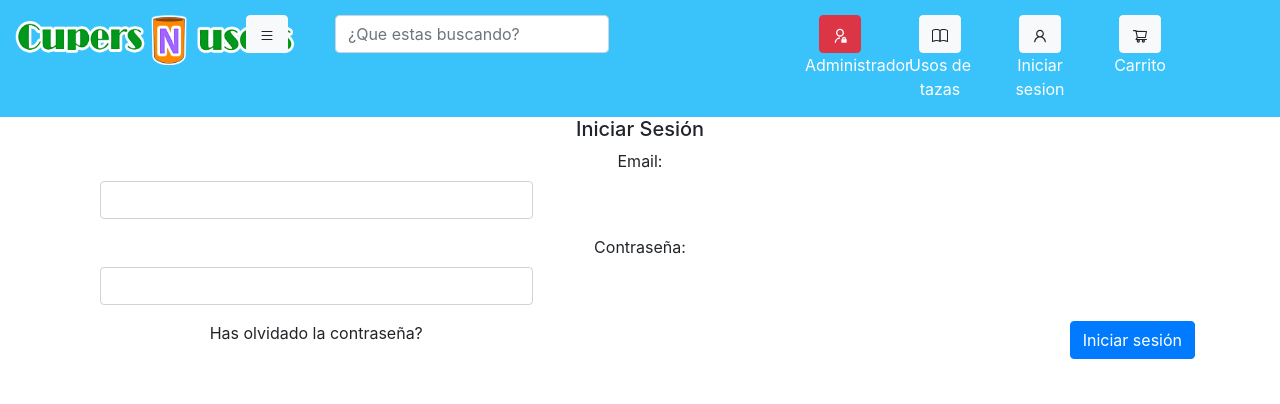
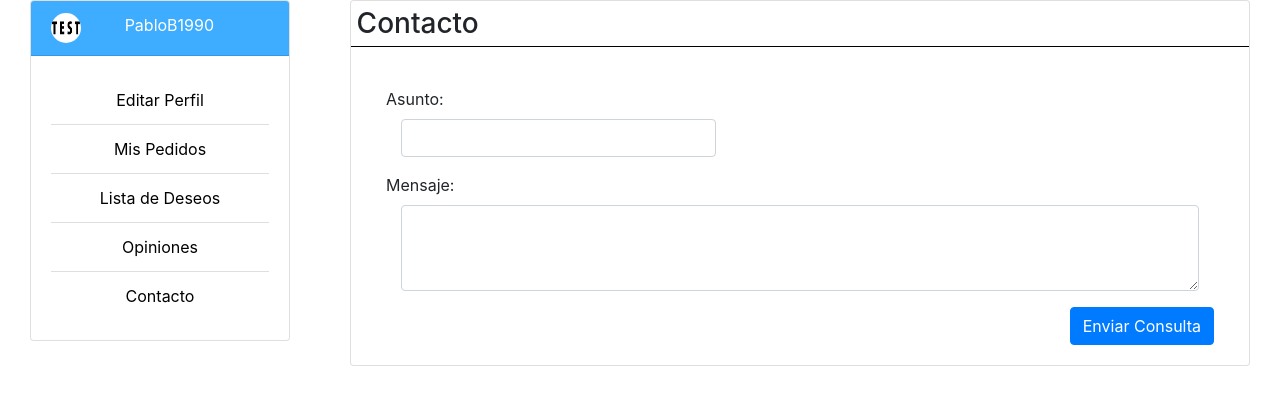
Before and after one commit to alexandergf/CupersNUsers, a React (Create React App) app in the folder frontend/: page /Contacto in a window 1280 px wide. Shown: the top 404 px of the page. Built offline with nearby package versions, Linux system fonts and the light colour scheme.

Commit message:
Arreglos contacto y perfil en general, linkeado contacto, y arreglos de maquetacion varios

```diff
--- a/frontend/src/App.js
+++ b/frontend/src/App.js
@@ -2,23 +2,13 @@ import React from 'react';
 import './assets/css/App.css';
 import 'bootstrap/dist/css/bootstrap.min.css';
 
-import Nav from './componentes/nav/Nav';
-import Footer from './componentes/footer/Footer';
-import CuerpoTazas from './componentes/usosTazas/CuerpoTazas';
-import Contacto from './componentes/contacto/Contacto';
-import Login from './componentes/usuarios/Login'
+import Perfil from './componentes/perfil/perfil';
 
 
 function App() {
   return (
     <div className="App">
-
-      <nav className="NavCss"><Nav/></nav>
-
-      <div>
-      <Login/>
-      </div>
-
+      <Perfil />
     </div>
   );
 }
--- a/frontend/src/assets/css/Contacto.css
+++ b/frontend/src/assets/css/Contacto.css
@@ -1,6 +1,7 @@
 .ContactoTitulo {
     border-bottom: 1px solid black;
     text-align: left;
+    padding: .1em 0;
 }
 
 .Submit {
--- a/frontend/src/assets/css/perfil.css
+++ b/frontend/src/assets/css/perfil.css
@@ -7,6 +7,7 @@
 .edit-perfil .card .editPerfil-title, .edit-perfil .card .password-title {
   border-bottom: 1px solid black;
   margin-bottom: 1em;
+  padding: 0.2em;
 }
 
 .edit-perfil .card .btn {
@@ -41,7 +42,7 @@
       -ms-flex-pack: justify;
           justify-content: space-between;
   border-bottom: 1px solid black;
-  padding-bottom: 0.2em;
+  padding: 0.2em;
 }
 
 .wish-perfil .wish-title .btn {
@@ -70,7 +71,7 @@
 }
 
 .opinion-perfil .opinion-title {
-  padding: 0.2em 0.2em;
+  padding: 0.2em;
   text-align: left;
   border-bottom: 1px solid black;
 }
@@ -80,16 +81,12 @@
 }
 
 .pedidos-perfil .pedidos-title {
-  text-align: start;
   border-bottom: 1px solid black;
-  padding: 0.3em;
-  margin-bottom: 1.5em;
+  padding: 0.2em;
 }
 
 .pedidos-perfil .card .card-title {
   text-align: start;
-  border-bottom: 1px solid black;
-  padding: 0.2em;
 }
 
 .pedidos-perfil .card .card-title .row-title-pedido {
@@ -172,4 +169,18 @@
 .items-pedidos .row .item-unidades {
   color: #8b8a8a;
 }
+
+.Contacto .ContactoTitulo {
+  border-bottom: 1px solid black;
+  text-align: left;
+  padding: .2em;
+}
+
+.Contacto .Submit {
+  float: right;
+}
+
+.Contacto .Formulario {
+  text-align: left;
+}
 /*# sourceMappingURL=perfil.css.map */
--- a/frontend/src/assets/css/perfil.scss
+++ b/frontend/src/assets/css/perfil.scss
@@ -6,6 +6,7 @@
         .editPerfil-title, .password-title{
             border-bottom: 1px solid black;
             margin-bottom: 1em;
+            padding: 0.2em;
         }
         .btn{
             padding: 0.5em 3.5em;
@@ -39,7 +40,7 @@
         display: flex;
         justify-content: space-between;
         border-bottom: 1px solid black;
-        padding-bottom: 0.2em;
+        padding: 0.2em;
         .btn{
             padding: 0.3em 3.5em;
             background-color: #4cb30b;
@@ -66,7 +67,7 @@
         display: none;
     }
     .opinion-title{
-        padding: 0.2em 0.2em;
+        padding: 0.2em;
         text-align: left;
         border-bottom: 1px solid black;
     }
@@ -76,16 +77,12 @@
 }
 .pedidos-perfil{
     .pedidos-title{
-        text-align: start;
         border-bottom: 1px solid black;
-        padding: 0.3em;
-        margin-bottom: 1.5em;
+        padding: 0.2em;
     }
     .card{
         .card-title{
             text-align: start;
-            border-bottom: 1px solid black;
-            padding: 0.2em;
             .row-title-pedido{
                 justify-content: space-between;
                 .col-sm-1{
@@ -147,3 +144,18 @@
         }
     }
 }
+.Contacto{
+    .ContactoTitulo {
+        border-bottom: 1px solid black;
+        text-align: left;
+        padding: .2em;
+    }
+
+    .Submit {
+        float: right;
+    }
+
+    .Formulario {
+        text-align: left;
+    }
+}
--- a/frontend/src/componentes/contacto/Contacto.js
+++ b/frontend/src/componentes/contacto/Contacto.js
@@ -1,17 +1,15 @@
 import React, { Component } from 'react';
-import ReactBootstrap, { Container, Col, Row, Button, Form, FormControl } from 'react-bootstrap';
+import { Container, Col, Button, Form, Card } from 'react-bootstrap';
 import '../../assets/css/Contacto.css';
 
 class Contacto extends Component {
 
     render() {
         return (
-            <div className="Contacto">
-                <Container>
-                    <Row>
-                        <Col xs={12} className="ContactoTitulo">
-                            <h3>Contacto</h3>
-                        </Col>
+            <Container fluid className="Contacto">
+                <Card>
+                    <Card.Title><h3 className="ContactoTitulo">Contacto</h3></Card.Title>
+                    <Card.Body>
                         <Col xs={12}>
                             <Form>
                                 <Form.Group className="Formulario">
@@ -25,16 +23,15 @@ class Contacto extends Component {
                                 <Form.Group className="Formulario">
                                     <Form.Label>Mensaje:</Form.Label>
                                     <Col xs={12}>
-                                    <Form.Control as="textarea" rows="3" />
+                                        <Form.Control as="textarea" rows="3" />
                                     </Col>
                                 </Form.Group>
                                 <Button variant="primary" type="submit" className="Submit">Enviar Consulta</Button>
                             </Form>
                         </Col>
-                    </Row>
-                </Container>
-
-            </div>
+                    </Card.Body>
+                </Card>
+            </Container>
         )
     }
 
--- a/frontend/src/componentes/editarPerfil/editarPerfil.js
+++ b/frontend/src/componentes/editarPerfil/editarPerfil.js
@@ -1,6 +1,5 @@
 import React, { Component } from 'react';
 import Container from 'react-bootstrap/Container';
-import Row from 'react-bootstrap/Row';
 import Card from 'react-bootstrap/Card';
 import Form from 'react-bootstrap/Form';
 import Button from 'react-bootstrap/Button';
@@ -10,13 +9,12 @@ export default class editarPerfil extends Component {
     render() {
         return (
             <Container fluid className="edit-perfil">
-                <Row>
                 <Card>
+                    <Card.Title><h3 className="editPerfil-title">Editar Perfil</h3></Card.Title>
                     <Card.Body className="edit-card">
-                            <h3 className="editPerfil-title">Editar Perfil</h3>
+
                         <Form>
-                                <Form.Group controlId="editNombre">
-                                    <Form.Label>Nombre:</Form.Label>
+                            <Form.Group controlId="editNombre">                                    <Form.Label>Nombre:</Form.Label>
                                 <Col lg={5}>
                                     <Form.Control type="text" />
                                 </Col>
@@ -44,11 +42,9 @@ export default class editarPerfil extends Component {
                         </Form>
                     </Card.Body>
                 </Card>
-                </Row>
-                <Row>
                 <Card>
+                    <Card.Title><h3 className="password-title">Contraseña</h3></Card.Title>
                     <Card.Body>
-                            <h3 className="password-title">Contraseña</h3>
                         <Form>
                             <Form.Row>
                                 <Form.Group as={Col} controlId="oldPasswordEdit">
@@ -74,7 +70,6 @@ export default class editarPerfil extends Component {
                         </Form>
                     </Card.Body>
                 </Card>
-                </Row>
             </Container>
         )
     }
--- a/frontend/src/componentes/opinion-perfil/opinionPerfil.js
+++ b/frontend/src/componentes/opinion-perfil/opinionPerfil.js
@@ -8,8 +8,8 @@ export default class opinionPerfil extends Component {
         return (
             <Container fluid className="opinion-perfil">
                 <Card>
+                    <Card.Title><h3 className="opinion-title">Opiniones</h3></Card.Title>
                     <Card.Body>
-                        <h3 className="opinion-title">Opiniones</h3>
                         <Opiniones />
                     </Card.Body>
                 </Card>
--- a/frontend/src/componentes/pedidos/pedidos.js
+++ b/frontend/src/componentes/pedidos/pedidos.js
@@ -8,8 +8,8 @@ export default class pedidos extends Component {
         return (
             <Container fluid className="pedidos-perfil">
                 <Card>
+                    <Card.Title className="especial-non-border"><h3 className="pedidos-title">Pedidos y facturas</h3></Card.Title>
                     <Card.Body>
-                        <h3 className="pedidos-title">Pedidos y facturas</h3>
                         <Pedido fecha="26/04/2020" unidades="2" numPedido="123456789" fechaEntrega="05/05/2020" estado="Enviado" />
                     </Card.Body>
                 </Card>
--- a/frontend/src/componentes/perfil/perfil.js
+++ b/frontend/src/componentes/perfil/perfil.js
@@ -8,6 +8,7 @@ import WishList from '../wishList/wishList';
 import Opinion from '../opinion-perfil/opinionPerfil';
 import Pedidos from '../pedidos/pedidos';
 import EditarPerfil from '../editarPerfil/editarPerfil';
+import Contacto from '../contacto/Contacto';
 import {
     BrowserRouter as Router,
     Switch,
@@ -39,7 +40,7 @@ export default class perfil extends Component {
                                     <Opinion />
                                 </Route>
                                 <Route path="/Contacto">
-                                    {/*<Contacto />*/}
+                                    <Contacto />
                                 </Route>
                             </Switch>
                         </Col>
--- a/frontend/src/componentes/wishList/wishList.js
+++ b/frontend/src/componentes/wishList/wishList.js
@@ -9,8 +9,8 @@ export default class wishList extends Component {
         return (
             <Container fluid className="wish-perfil">
                 <Card>
+                    <Card.Title><h3 className="wish-title">Lista de deseos <Button>Añadir todo al carrito</Button></h3></Card.Title>
                     <Card.Body>
-                        <h3 className="wish-title">Lista de deseos <Button>Añadir todo al carrito</Button></h3>
                         <WishItems />
                     </Card.Body>
                 </Card>
```
Also changed, not shown: 1 other file (tests, documents, lock files or other folders). Lines whose indentation alone changed are shown as unchanged.
